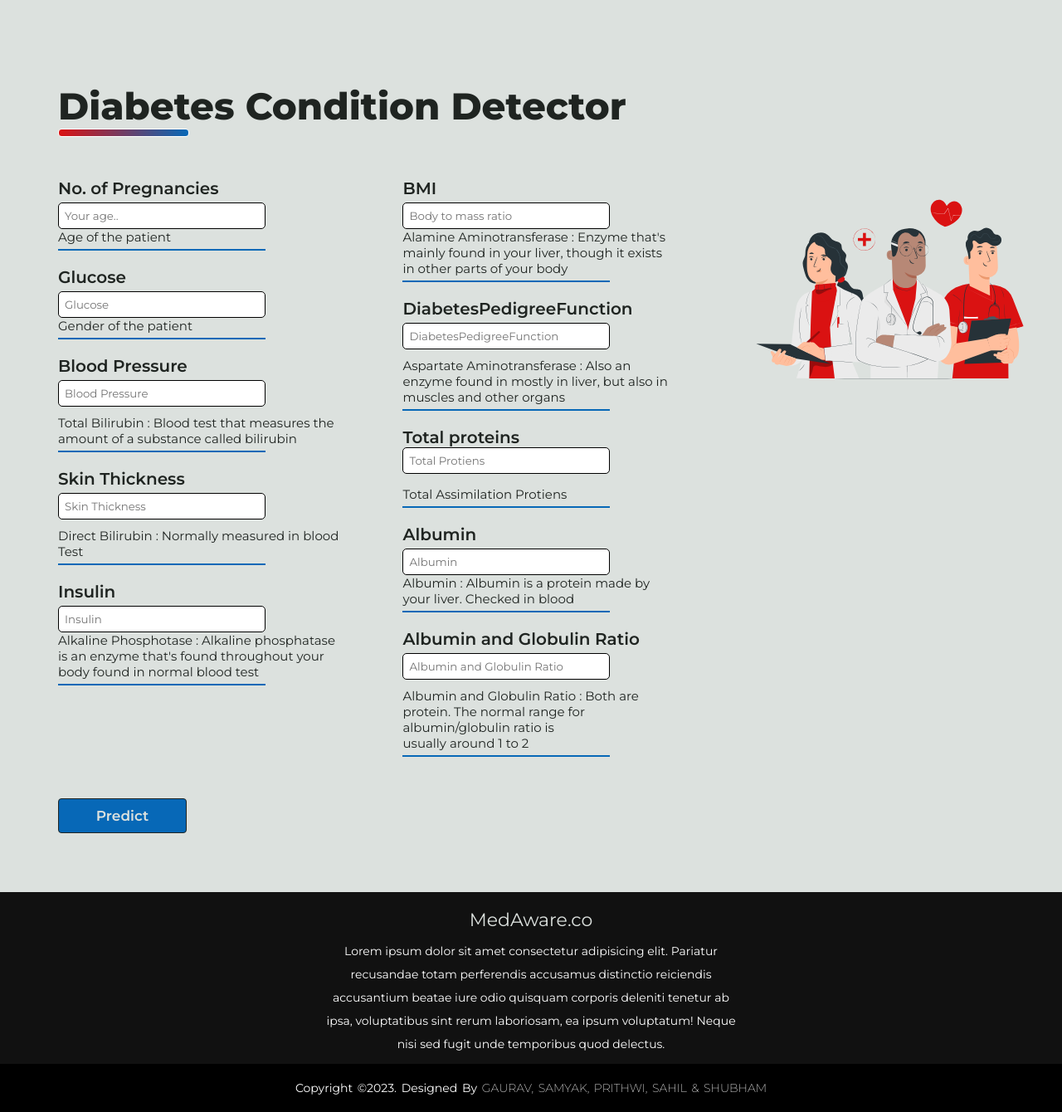
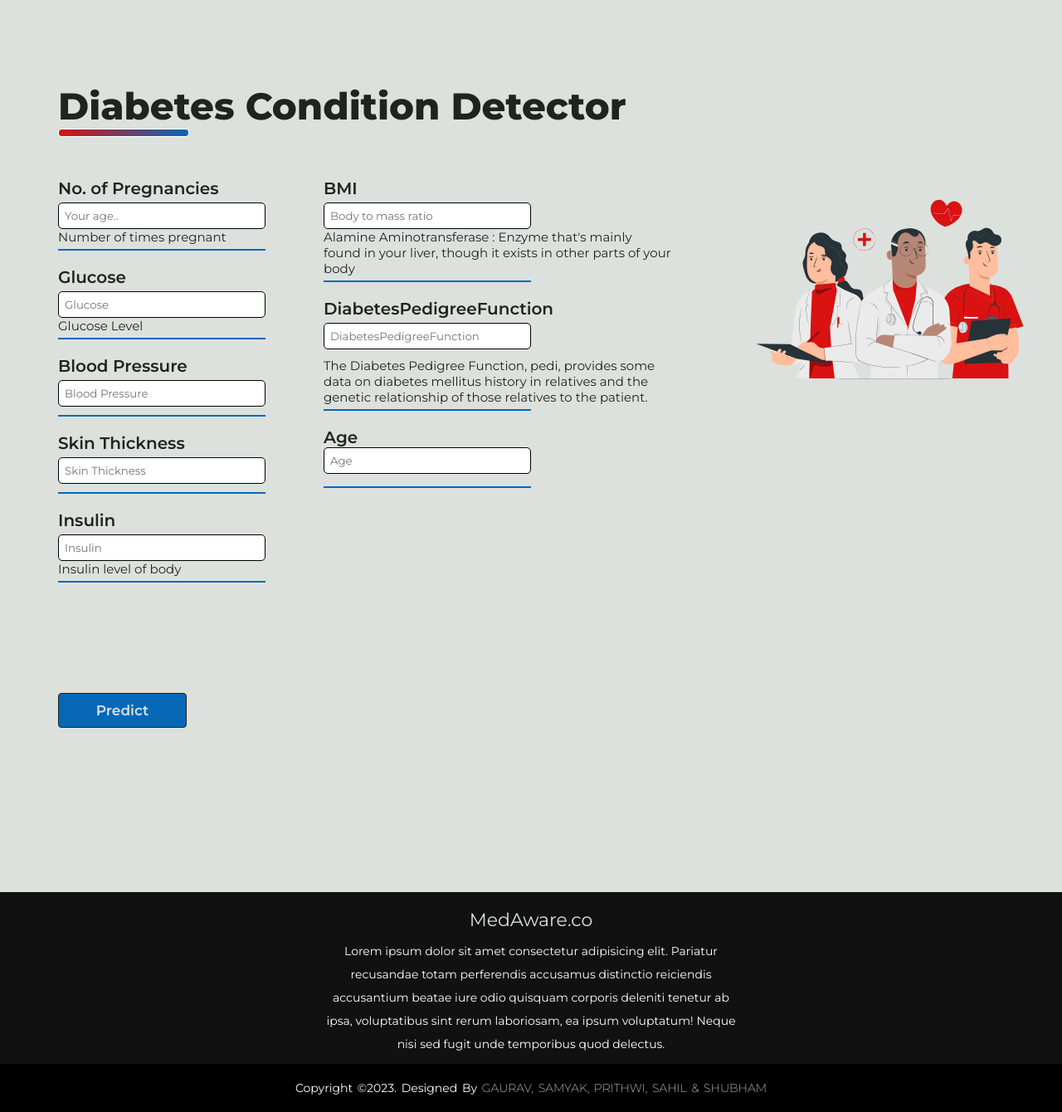
Before and after one commit to Gaurav07076/Datathon, a Flask app: page /diabetes in a window 1280 px wide. Shown: the part 100-1440 px from the top of the page at 83% size. Run offline with Flask 3, Linux system fonts and the light colour scheme; parts of the project's set-up code (start-up, migrations or seed data) failed here and were passed over.

Commit message:
fixed diabetes

```diff
--- a/main.py
+++ b/main.py
@@ -21,6 +21,9 @@ covid_model = load_model('model/covid.model')
 liver_model = pickle.load(open('model/liver_model.pkl','rb'))
 asd_model = pickle.load(open('model/asd_model.pkl','rb'))
 diabetes_model = pickle.load(open('model/diabetes_model.pkl','rb'))
+
+values = np.array([0.0, 120.0, 62.0, 35.0, 0.0, 33.6, 0.127, 6.8]).reshape(1, -1)
+print(diabetes_model.predict((values)))
 
 label_dict={0:'Covid19 Negative', 1:'Covid19 Positive'}
 img_size = 100
@@ -160,7 +163,9 @@ def predictPage_diabetes():
         if request.method == 'POST':
             to_predict_dict = request.form.to_dict()
             to_predict_list = list(map(float, list(to_predict_dict.values())))
+            print(to_predict_list)
             pred = predict(diabetes_model,to_predict_list, to_predict_dict)
+            print(pred)
     except:
         message = "Please enter valid Data"
         return render_template("diabetes.html", message = message)
--- a/templates/covid.html
+++ b/templates/covid.html
@@ -36,7 +36,7 @@
             image: base64Image
         }
         console.log(message);
-        $.post("/predict", JSON.stringify(message), function(response){
+        $.post("/predict_covid", JSON.stringify(message), function(response){
             $("#result").text(response.prediction.result);
             $("#probability").text(response.prediction.accuracy.toFixed(2));
             console.log(response);
--- a/templates/diabetes.html
+++ b/templates/diabetes.html
@@ -46,35 +46,35 @@
                         <label for="No. of Pregnancies">No. of Pregnancies</label>
                         <input type="text" id="No. of Pregnancies" name="No. of Pregnancies" placeholder="Your age..">
                     </div>
-                    <p class="headDescription">Age of the patient</p>
+                    <p class="headDescription">Number of times pregnant</p>
                     <div class="formseperator blue"></div>
 
                     <div class="seperator">
                         <label for="Gender">Glucose</label>
                         <input type="text" id="Glucose" name="Glucose" placeholder="Glucose">
                     </div>
-                    <p class="headDescription">Gender of the patient </p>
+                    <p class="headDescription">Glucose Level</p>
                     <div class="formseperator blue"></div>
 
                     <div class="labelspacing">
                         <label for="bp">Blood Pressure</label>
                         <input type="text" name="bp" placeholder="Blood Pressure">
                     </div>
-                    <p class="headDescription">Total Bilirubin : Blood test that measures the amount of a substance called bilirubin</p>
+
                     <div class="formseperator blue"></div>
 
                     <div class="labelspacing">
                         <label for="st">Skin Thickness</label>
                         <input type="text" name="Skin Thickness" placeholder="Skin Thickness">
                     </div>
-                    <p class="headDescription">Direct Bilirubin : Normally measured in blood Test</p>
+
                     <div class="formseperator blue"></div>
 
                     <div class="seperator">
                         <label for="i">Insulin</label>
                         <input type="text" name="Insulin" placeholder="Insulin">
                     </div>
-                    <p class="headDescription">Alkaline Phosphotase : Alkaline phosphatase is an enzyme that's found throughout your body found in normal blood test</p>
+                    <p class="headDescription">Insulin level of body</p>
                 <div class="formseperator blue"></div>
                 </div>
                 <div class="formsubcontainer">
@@ -89,29 +89,14 @@
                         <label for="asa">DiabetesPedigreeFunction</label>
                         <input type="text" name="DiabetesPedigreeFunction" placeholder="DiabetesPedigreeFunction">
                     </div>
-                    <p class="headDescription">Aspartate Aminotransferase : Also an enzyme found in mostly in liver, but also in muscles and other organs </p>
+                    <p class="headDescription">The Diabetes Pedigree Function, pedi, provides some data on diabetes mellitus history in relatives and the genetic relationship of those relatives to the patient.</p>
                     <div class="formseperator blue"></div>
 
                     <div class="labelspacing">
-                        <label for="tp">Total proteins</br>
-                            <input type="text" name="Total_Protiens" placeholder="Total Protiens">
+                        <label for="tp">Age</br>
+                            <input type="text" name="Age" placeholder="Age">
                     </div>
-                    <p class="headDescription">Total Assimilation Protiens</p>
-                    <div class="formseperator blue"></div>
 
-
-                    <div class="seperator">
-                        <label for="albumin">Albumin</label>
-                        <input type="text" name="Albumin" placeholder="Albumin">
-                    </div>
-                    <p class="headDescription">Albumin : Albumin is a protein made by your liver. Checked in blood</p>
-                    <div class="formseperator blue"></div>
-
-                    <div class="labelspacing">
-                        <label for="agr">Albumin and Globulin Ratio</label>
-                        <input type="text" name="Albumin_and_Globulin_Ratio" placeholder="Albumin and Globulin Ratio">
-                    </div>
-                    <p class="headDescription">Albumin and Globulin Ratio : Both are protein. The normal range for albumin/globulin ratio is usually around 1 to 2</p>
                     <div class="formseperator blue"></div>
 
 
```
